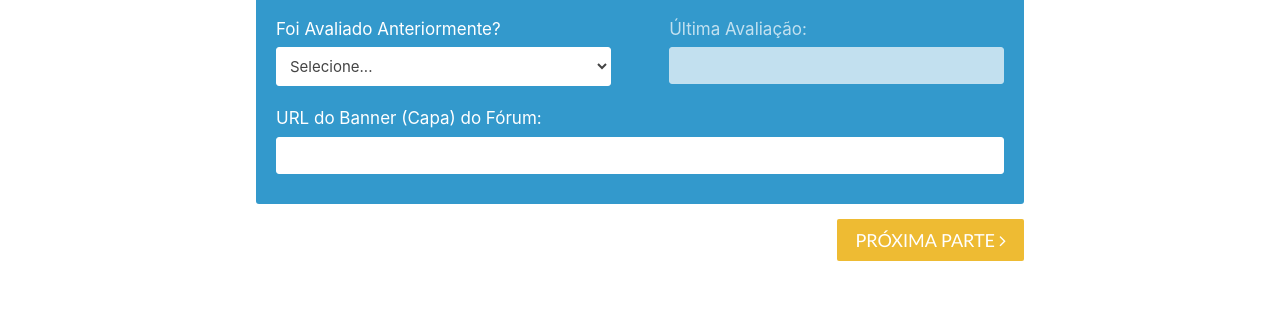
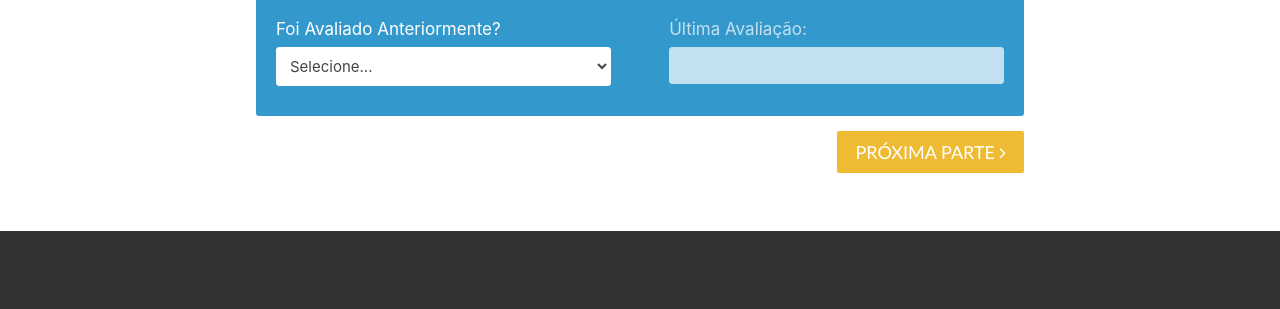
Before and after one commit to Forumeiros/assets, a plain HTML site: page src/publi-form/index.html in a window 1280 px wide. Shown: the part 1122-1431 px from the top of the page. Drawn offline with nearby package versions, Linux system fonts and the light colour scheme.

Commit message:
Atualização. Retirada do banner.

```diff
--- a/src/publi-form/index.html
+++ b/src/publi-form/index.html
@@ -108,11 +108,6 @@
                 <label for="data-forum-last-avaliation">Última Avaliação:</label>
                 <input type="text" id="data-forum-last-avaliation" value="" class="form-control" disabled/>
               </div>
-            </div>
-
-            <div class="fa-form-group">
-              <label for="data-forum-banner-url">URL do Banner (Capa) do Fórum:</label>
-              <input type="text" id="data-forum-banner-url" class="form-control on-idle" required />
             </div>
             <!-- End Form Fields -->
 
```
